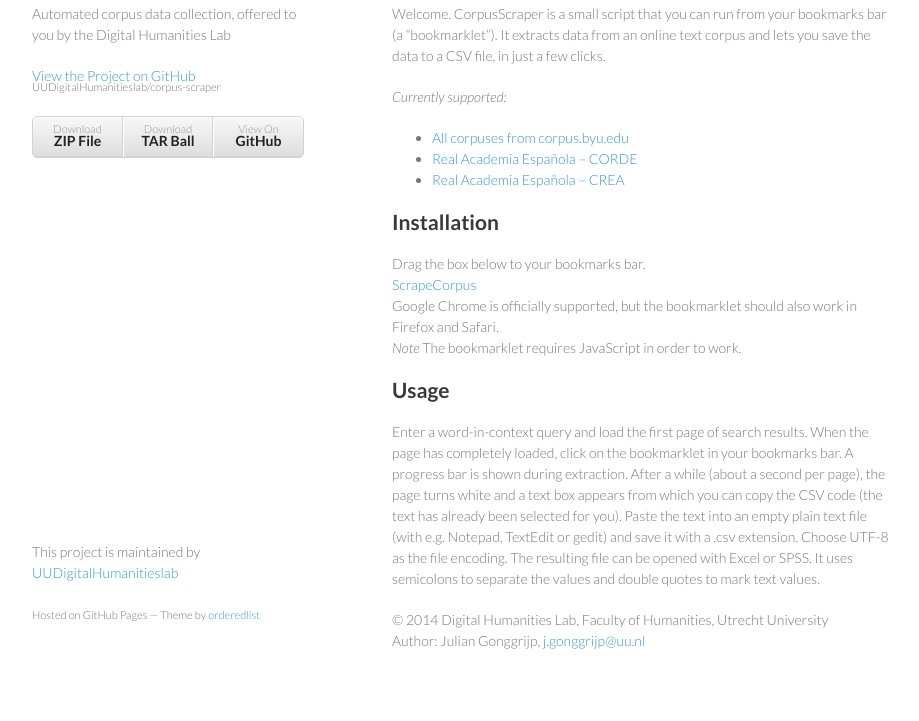
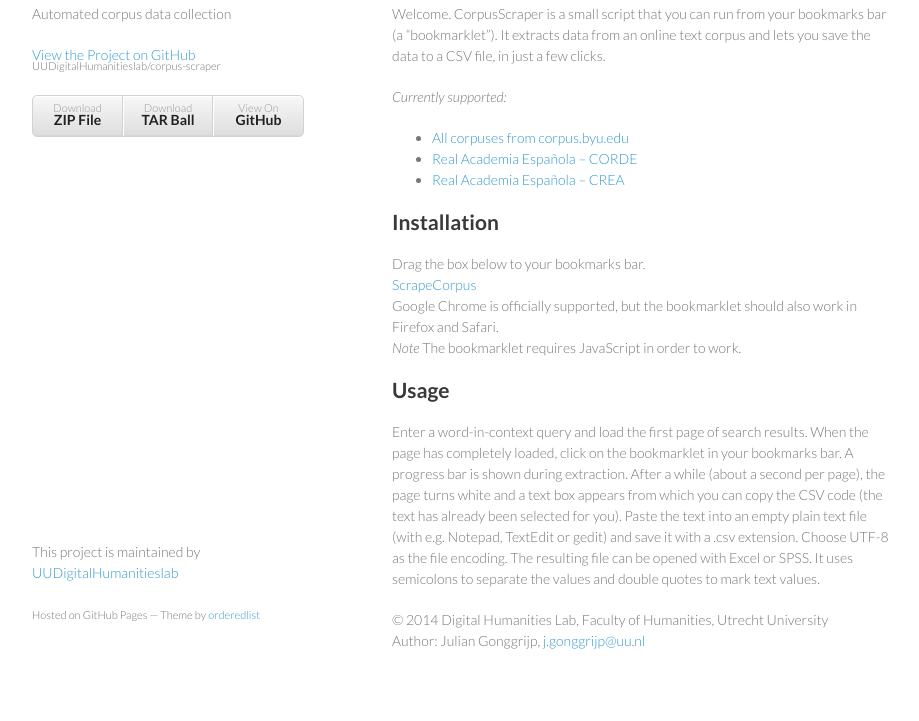
Before and after one commit to CentreForDigitalHumanities/corpus-scraper, a plain HTML site: page index.html in a window 1280 px wide. Shown: the part 106-827 px from the top of the page, without its empty margins (178-1097 px from the left). Drawn offline with Linux system fonts and the light colour scheme.

Commit message:
Shorten tagline

```diff
--- a/index.html
+++ b/index.html
@@ -16,7 +16,7 @@
     <div class="wrapper">
       <header>
         <h1>CorpusScraper</h1>
-        <p>Automated corpus data collection, offered to you by the Digital Humanities Lab</p>
+        <p>Automated corpus data collection</p>
 
         <p class="view"><a href="https://github.com/UUDigitalHumanitieslab/corpus-scraper">View the Project on GitHub <small>UUDigitalHumanitieslab/corpus-scraper</small></a></p>
 
```
